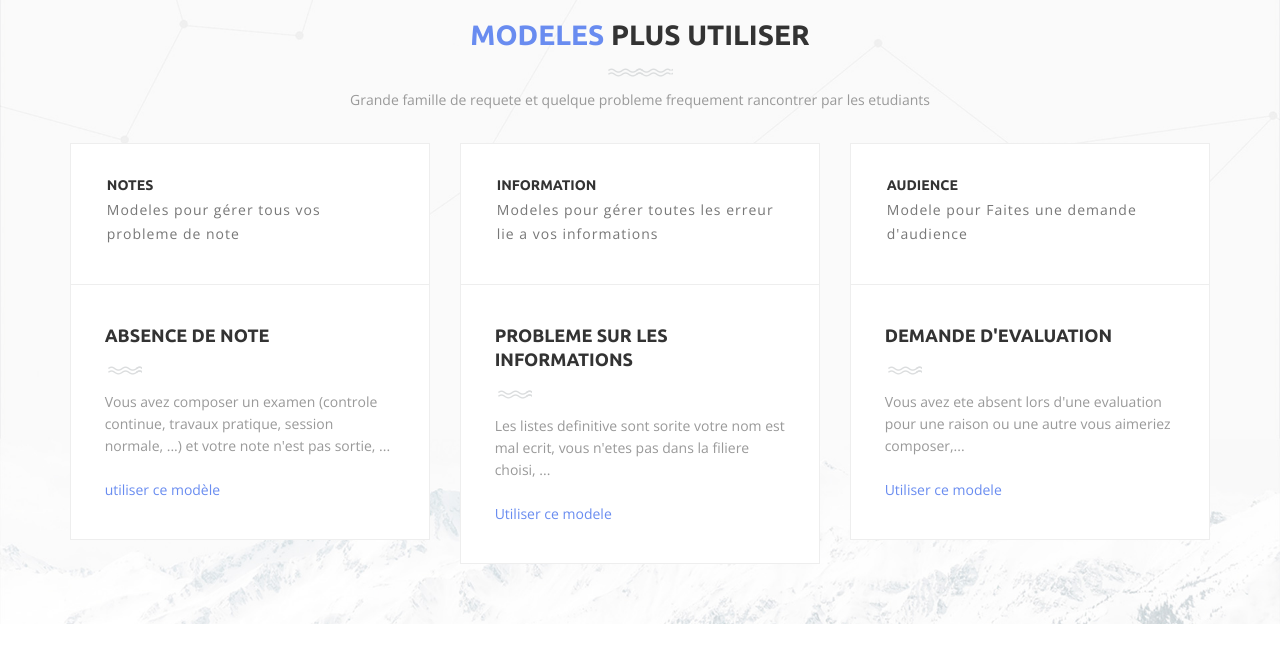
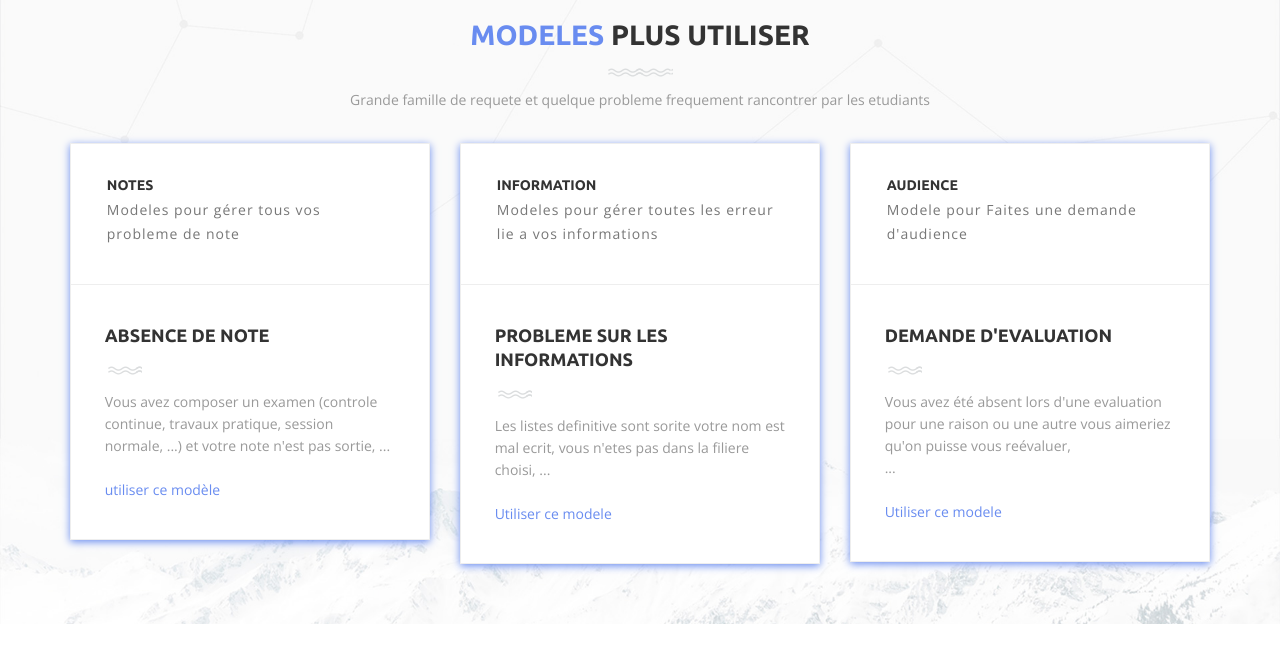
Before and after one commit to DelRoos/Request-Manager, a Django app: page /student/ in a window 1280 px wide. Shown: the top 663 px of the page. Run offline with Django 4.2, Linux system fonts and the light colour scheme; some libraries are stand-ins or nearby versions.

Commit message:
change on student page

```diff
--- a/account/templates/student.html
+++ b/account/templates/student.html
@@ -21,7 +21,7 @@
         <div class="row">
             <div class="col-xs-12 col-sm-6 col-md-4 pad-bottom-sm">
                 <!-- price box start here -->
-                <div class="price-box">
+                <div class="price-box" style="box-shadow: #698cf0 0px 2px 8px 0px;">
                     <header class="header">
                         <strong class="title text-uppercase">Notes</strong>
                         <span class="price-txt">
@@ -41,7 +41,7 @@
             </div>
             <div class="col-xs-12 col-sm-6 col-md-4 pad-bottom-sm">
                 <!-- price box start here -->
-                <div class="price-box">
+                <div class="price-box" style="box-shadow: #698cf0 0px 2px 8px 0px;">
                     <header class="header">
                         <strong class="title text-uppercase">Information</strong>
                         <span class="price-txt">
@@ -61,7 +61,7 @@
             </div>
             <div class="col-xs-12 col-sm-6 col-md-4 pad-bottom-sm">
                 <!-- price box start here -->
-                <div class="price-box">
+                <div class="price-box" style="box-shadow: #698cf0 0px 2px 8px 0px;">
                     <header class="header">
                         <strong class="title text-uppercase">Audience</strong>
                         <span class="price-txt">
@@ -73,7 +73,7 @@
                     <div class="box">
                         <h3 class="text-uppercase">Demande d'evaluation</h3>
                         <span class="divider"></span>
-                        <p>Vous avez ete absent lors d'une evaluation pour une raison ou une autre vous aimeriez composer,...</p>
+                        <p>Vous avez été absent lors d'une evaluation pour une raison ou une autre vous aimeriez qu'on puisse vous reévaluer,<br>...</p>
                         <a href="#">Utiliser ce modele</a>
                     </div>
                 </div>
```
